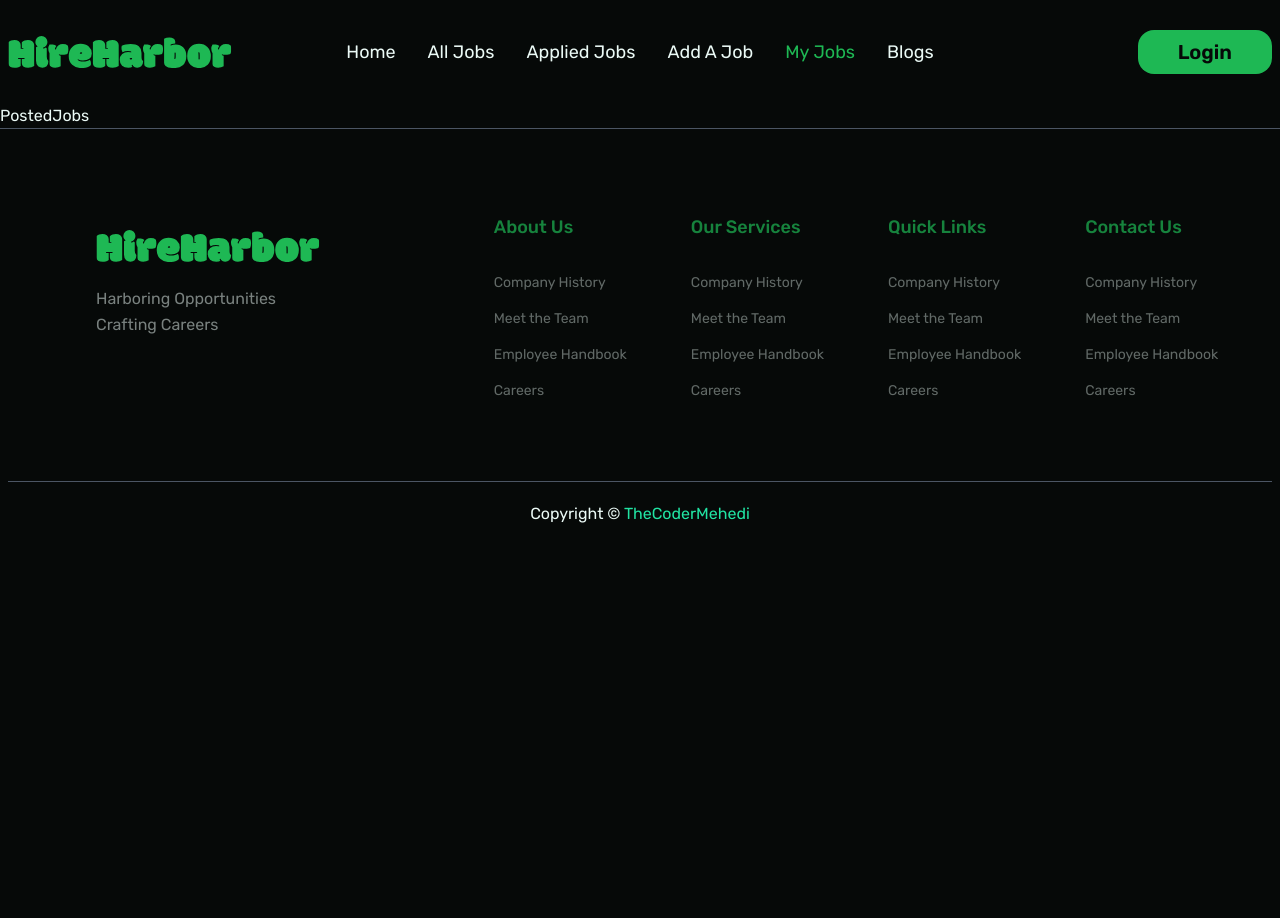
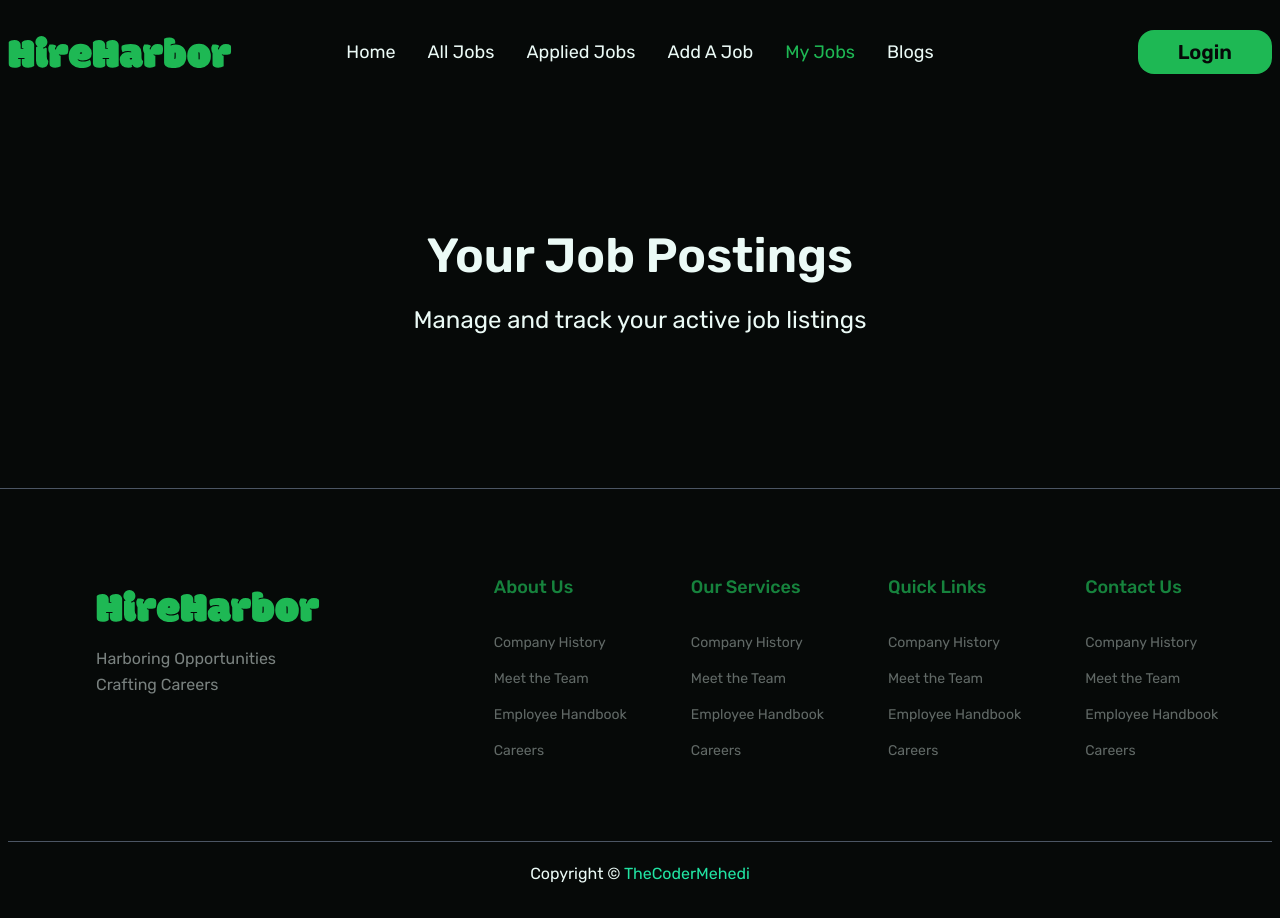
Before and after one commit to thecodermehedi/hireharbor-client, a React (Vite) app: page /postedjobs in a window 1280 px wide. Before the commit the page ends 800 px from the top, so only its background shows below. Built offline with nearby package versions, Linux system fonts and the light colour scheme; no server answers; some icons are missing.

Commit message:
Add banner component to PostedJobs page.

```diff
--- a/src/pages/PostedJobs.jsx
+++ b/src/pages/PostedJobs.jsx
@@ -1,8 +1,13 @@
+import BannerComponent from "../components/ui/BannerComponent";
+
 const PostedJobs = () => {
   return (
-    <div>
-      <h1>PostedJobs</h1>
-    </div>
+    <section>
+      <BannerComponent
+        title="Your Job Postings"
+        subTitle="Manage and track your active job listings"
+      />
+    </section>
   );
 };
 
```
